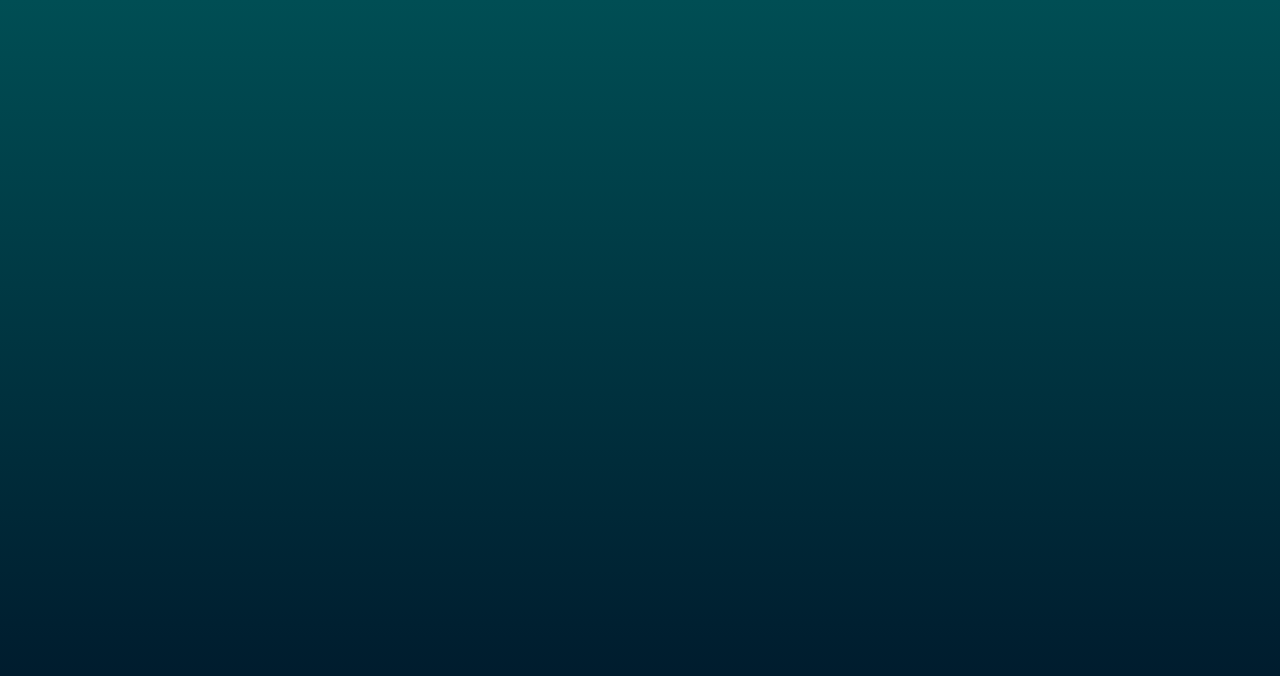
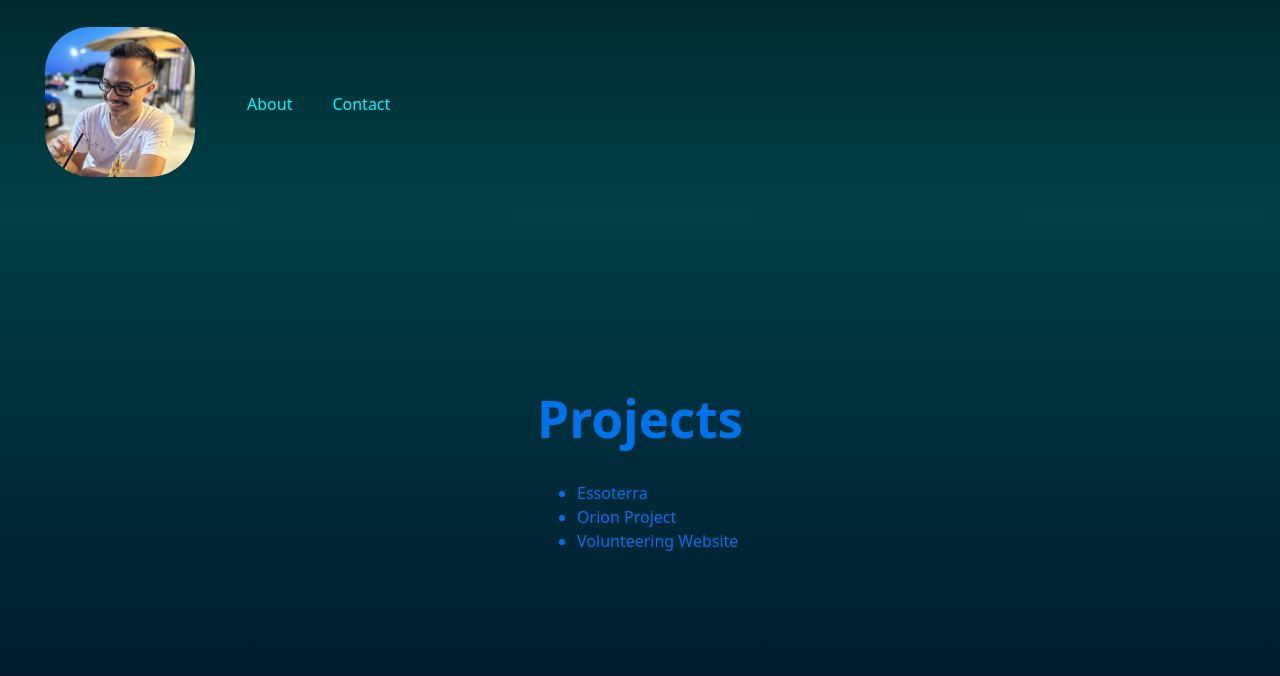
Before and after one commit to LtUdon/AG_Web, a React (Vite) app: page /projects in a window 1280 px wide. Before the commit this address had no page. Shown: the top 676 px of the page. Built offline with nearby package versions, Linux system fonts and the light colour scheme.

Commit message:
Projects: Page created
- Issues with aligning text to the left

```diff
--- a/src/About.jsx
+++ b/src/About.jsx
@@ -16,7 +16,7 @@ return (
 				</button>
 				<ul className='nav-list'>
 					<li className='nav-item'>
-						<a href='#'>Projects</a>
+						<a onClick={() => navigate('/projects')}>Projects</a>
 					</li>
 					<li className='nav-item'>
 						<a href='#'>Contact</a>
@@ -35,7 +35,7 @@ return (
 					</p>
 					<p>
 						Growing up, I've always had a love for video games and decided to persue game development. <br/>
-						I've had my first taste in programming since I was 14. And since then, I realized that problem-solving has been my favorite aspect in programming! <br/>
+						I've had my first taste in programming since I was 14. And since then, I realized that problem-solving has been the most satisfying aspect in programming! <br/>
 						After learning Java and C# in high school, I decided to continue my programming journey and major in Computer Science exploring more languages. <br/>
 						Now, as a UH student I've been able to get my hands on a more hands-on experience in video game development among other concepts! <br/>
 					</p>
--- a/src/App.jsx
+++ b/src/App.jsx
@@ -1,7 +1,7 @@
 import { Routes, Route } from 'react-router-dom'
 import Home from './Home'
 import About from './About'
-//import Projects from './Projects'
+import Projects from './Projects'
 //import Contact from './Contact'
 
 export default function App() {
@@ -9,7 +9,7 @@ export default function App() {
     <Routes>
       <Route path="/" element={<Home />} />
       <Route path="/about" element={<About />} />
-      {/* <Route path="/projects" element={<Projects />} /> */}
+      <Route path="/projects" element={<Projects />} />
       {/* <Route path="/contact" element={<Contact />} /> */}
     </Routes>
   )
--- a/src/Home.jsx
+++ b/src/Home.jsx
@@ -14,7 +14,7 @@ return (
 		<h1>Hi, I'm Gian!</h1>
 		<div className='button_directories'>
 			<button onClick={() => navigate('/about')}>About</button>
-			<button onClick={() => alert('WIP: Projects')}>Projects</button>
+			<button onClick={() => navigate('/projects')}>Projects</button>
 			<button onClick={() => alert('WIP: Contact')}>Contact</button>
 		</div>
 	</div>
--- /dev/null
+++ b/src/Projects.css
@@ -0,0 +1,42 @@
+#root {
+  max-width: 1280px;
+  margin: 0 auto;
+  padding: 2rem;
+  text-align: center;
+}
+
+/* Token details */
+.token-container{
+  display: flex;
+  justify-content:left;
+  gap: 10px;
+  padding: 10px;
+}
+
+.token{
+  width: 175px;
+  height: 100px;
+  border-color: #b1fcff;
+  border-width: 10px;
+  background-color: #0f355e;
+  border-radius: 25px;
+  display: flex;
+  justify-content: center;
+  align-items: center;
+}
+
+.token > i{
+  color: #00f7ff;
+  font-size: 75px;
+  padding: 5px;
+}
+
+.profile-pic {
+  border-radius: 30%;
+  width: 150px;
+  height: 150px;
+}
+
+.projects-container {
+  text-align: left;
+}
--- /dev/null
+++ b/src/Projects.jsx
@@ -0,0 +1,49 @@
+import { useNavigate } from 'react-router-dom'
+import './Projects.css'
+import gianImage from '/Gian.png'
+
+function Projects() {
+	const navigate = useNavigate()
+
+return (
+	<>
+	<title>Gian Alfonso - PROJECTS</title>
+	<header className='header'>
+		<div className='header-content'>
+			<nav className='nav'>
+				<button onClick={() => navigate('/')} className='home-button'>
+					<img src={gianImage} alt="Gian Alfonso" className="profile-pic"/> <br/>
+				</button>
+				<ul className='nav-list'>
+					<li className='nav-item'>
+						<a onClick={() => navigate('/about')}>About</a>
+					</li>
+					<li className='nav-item'>
+						<a href='#'>Contact</a>
+					</li>
+				</ul>
+			</nav>
+		</div>
+	</header>
+	<div className='header-compensate'></div>
+	<div>
+		<div className='projects-container'>
+			<h1>Projects</h1>
+			<ul className='project-list'>
+				<li className='project-token'>
+					Essoterra
+				</li>
+				<li className='project-token'>
+					Orion Project
+				</li>
+				<li className='project-token'>
+					Volunteering Website
+				</li>
+			</ul>
+		</div>
+	</div>
+	</>
+)
+}
+
+export default Projects
--- a/src/index.css
+++ b/src/index.css
@@ -91,6 +91,8 @@ nav > ul{
   border-radius: 30%;
   width: 175px;
   height: 175px;
+  justify-content: center;
+  align-content: center;
 }
 
 .header-content{
```
